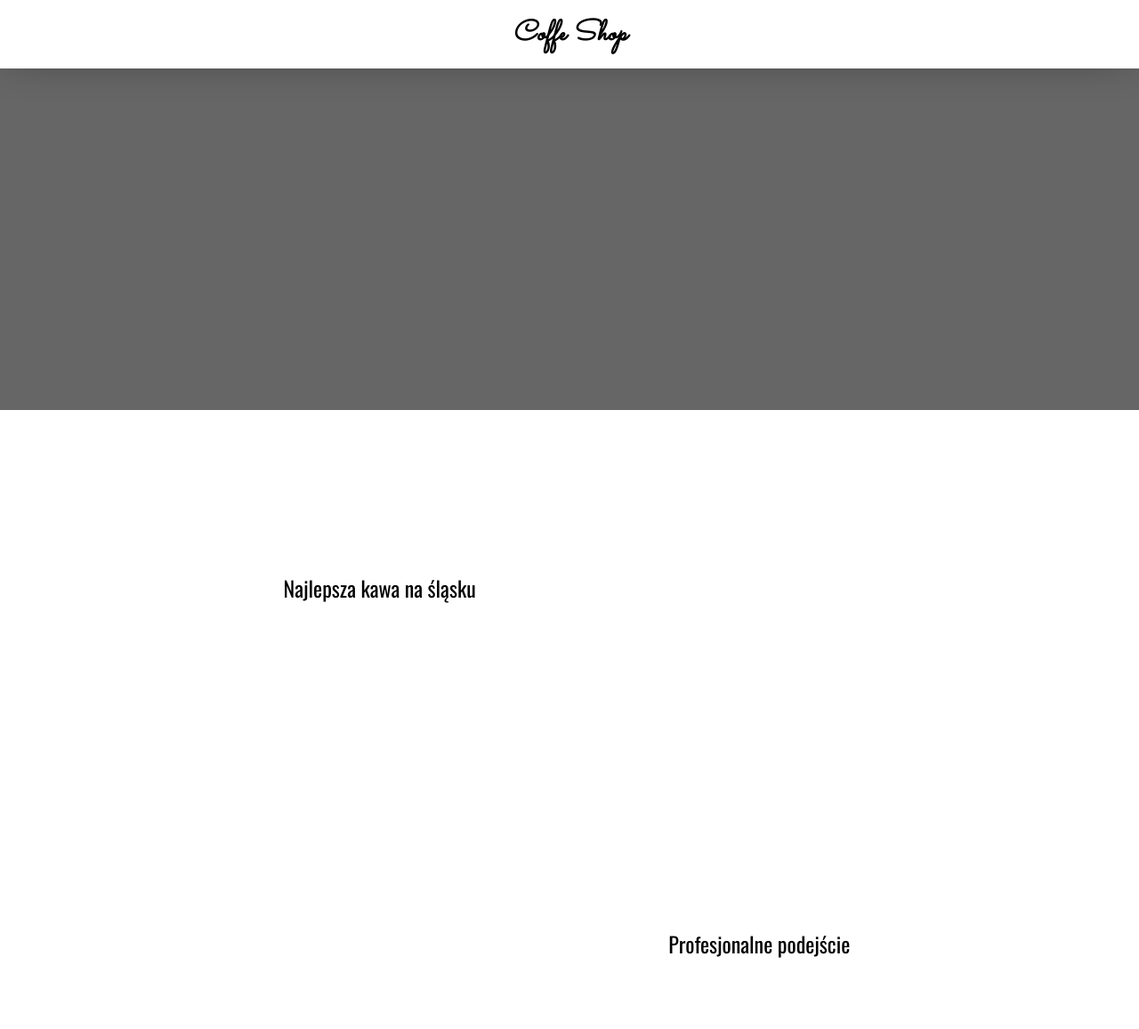
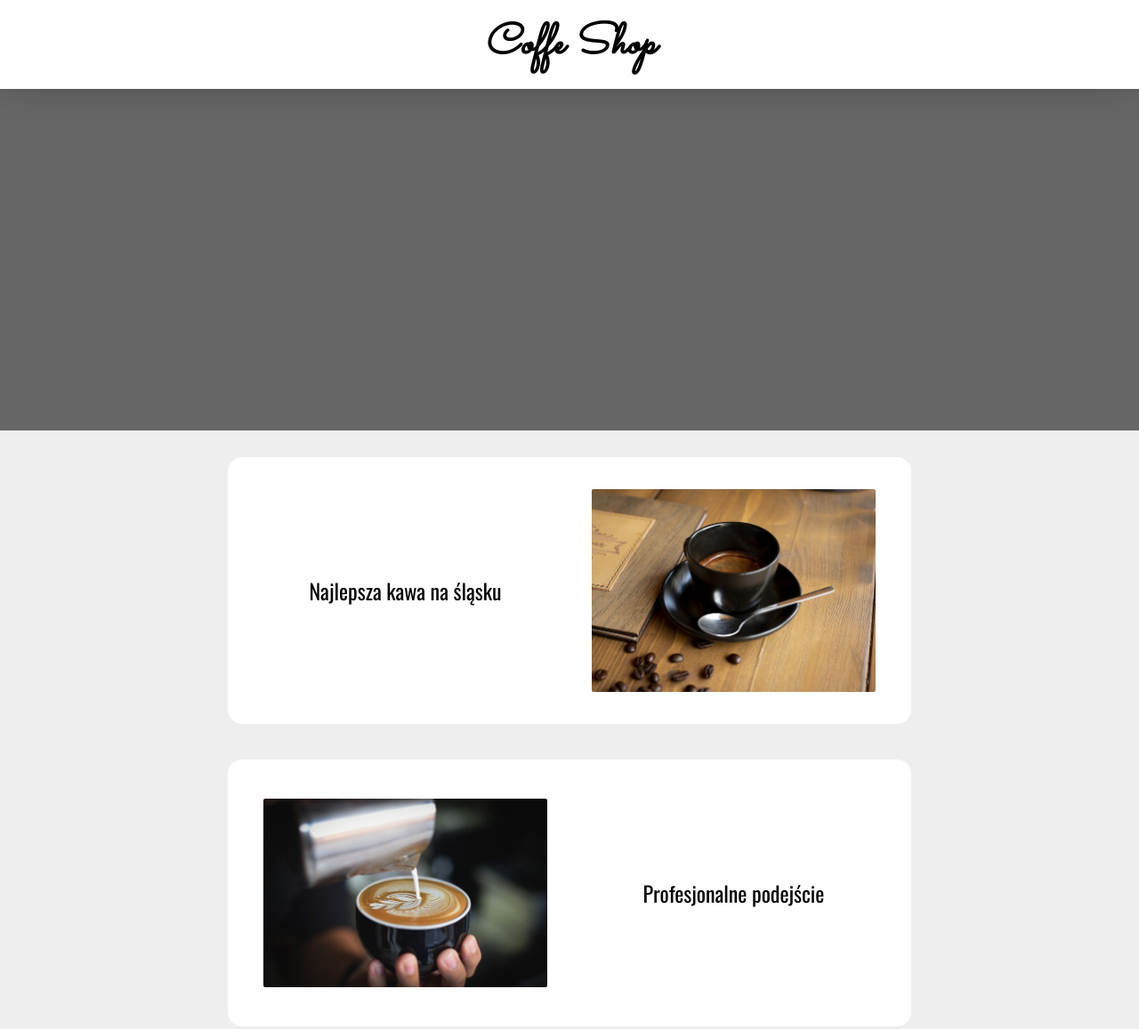
Before and after one commit to mateuszzelazny/coffe-shop, a plain HTML site: page index.html in a window 1280 px wide. Shown: the top 1157 px of the page at 89% size. Drawn offline with nearby package versions, Linux system fonts and the light colour scheme.

Commit message:
added pictures and style to info

```diff
--- a/index.html
+++ b/index.html
@@ -20,15 +20,25 @@
             </div>
             <div class="content">
                 <div class="info">
-                    <div class="infoText1 infoText">Najlepsza kawa na śląsku</div>
-                    <div class="infoPicture1"></div>
-                    <div class="infoPicture2"></div>
-                    <div class="infoText2 infoText">Profesjonalne podejście</div>
-                    <div class="infoText3 infoText">Egzotyczne gatunki</div>
-                    <div class="infoPicture3 "></div>
+                    <div class="infoChild1 infoChild">
+                        <div class=" infoText">Najlepsza kawa na śląsku</div>
+                        <div class=" infoPicture"> <img src="assets/img/coffe2.jpg" alt=""></div>
+
+                    </div>
+                    <div class="infoChild2 infoChild">
+                        <div class=" infoPicture"><img src="assets/img/coffe1.jpg" alt=""></div>
+                        <div class=" infoText">Profesjonalne podejście</div>
+
+                    </div>
+                    <div class="infoChild3 infoChild">
+                        <div class=" infoText">Kawa z każdego rejonu</div>
+                        <div class=" infoPicture"><img src="assets/img/map.jpg" alt=""></div>
+
+                    </div>
                 </div>
             </div>
         </main>
     </div>
 </body>
+<script src="js/main.js"></script>
 </html>
--- /dev/null
+++ b/js/main.js
@@ -0,0 +1,13 @@
+document.addEventListener('scroll',()=>{
+    const header = document.querySelector('header');
+    header.querySelector('h1').style.transitionDuration="0.1s"
+    if(window.scrollY>0){
+        if(!header.classList.contains('scrollHeader')){
+            header.classList.add('scrollHeader');
+        }
+    }else{
+        if(header.classList.contains('scrollHeader')){
+            header.classList.remove('scrollHeader');
+        }
+    }
+})
--- a/style/main.scss
+++ b/style/main.scss
@@ -13,12 +13,22 @@ body {
             top: 0;
 
             h1 {
+                transition: ease-in-out;
+                transition-duration: 0s;
                 background: white;
                 font-family: 'Sacramento';
                 font-style: italic;
                 text-align: center;
                 padding: 15px 0;
                 box-shadow: 0px -20px 53px -6px rgba(0, 0, 0, 0.75);
+                font-size: 3rem;
+            }
+
+        }
+
+        .scrollHeader {
+            h1 {
+                font-size: 2rem;
             }
         }
 
@@ -37,35 +47,70 @@ body {
 
             .content {
                 font-family: 'Oswald', sans-serif;
-                background: white;
+                background: #eee;
                 min-height: 70vh;
+                padding: 0 20vw;
 
                 .info {
+                    max-width: 1200px;
                     display: grid;
-                    grid-template-columns: repeat(3, calc(100% / 3));
-                    grid-template-rows: repeat(3, 400px);
-                    width: auto;
+                    // grid-template-columns: repeat(2, calc(100% / 2));
+                    grid-template-rows: repeat(3, 300px);
+                    row-gap: 40px;
+                    // column-gap: 5 0px;
+                    padding: 30px 0 ;
 
+
+                    .infoChild {
+                        display: grid;
+                        grid-template-columns: repeat(2, 1fr);
+                        grid-template-rows: 100%;
+                        column-gap: 50px;
+                        background: white;
+                        border-radius: 1em;
+                        padding: 2em 2.5em;
                         .infoText {
+                            width: 100%;
                             display: flex;
                             justify-content: center;
+                            text-align: center;
                             align-items: center;
                             font-size: 1.5rem;
                         }
 
-                    .infoText1 {
-                        grid-area: 1/1/2/3;
+                        .infoPicture {
+                            display: flex;
+                            justify-content: center;
+                            align-items: center;
+                            img {
+                                border-radius: 2px;
+                                max-height: 100%;
+                                max-width: 100%;
+                            }
                         }
 
-                    .infoText2 {
-                        grid-area: 2/2/3/4;
                     }
 
-                    .infoText3 {
-                        grid-area: 3/1/4/3;
+
+                    // .infoPicture:nth-of-type(odd){
+                    //     justify-content: end;
+                    // }
+
+                    // .infoText1 {
+                    //     grid-area: 1/1/2/3;
+                    // }
+
+                    // .infoText2 {
+                    //     grid-area: 2/2/3/4;
+                    // }
+
+                    // .infoText3 {
+                    //     grid-area: 3/1/4/3;
+                    // }
+
+
                 }
             }
         }
     }
 }
-}
```
Also changed, not shown: assets/img/coffe1.jpg (added), assets/img/coffe2.jpg (added), assets/img/map.jpg (added), style/main.css, 1 other file. Lines whose indentation alone changed are shown as unchanged.
